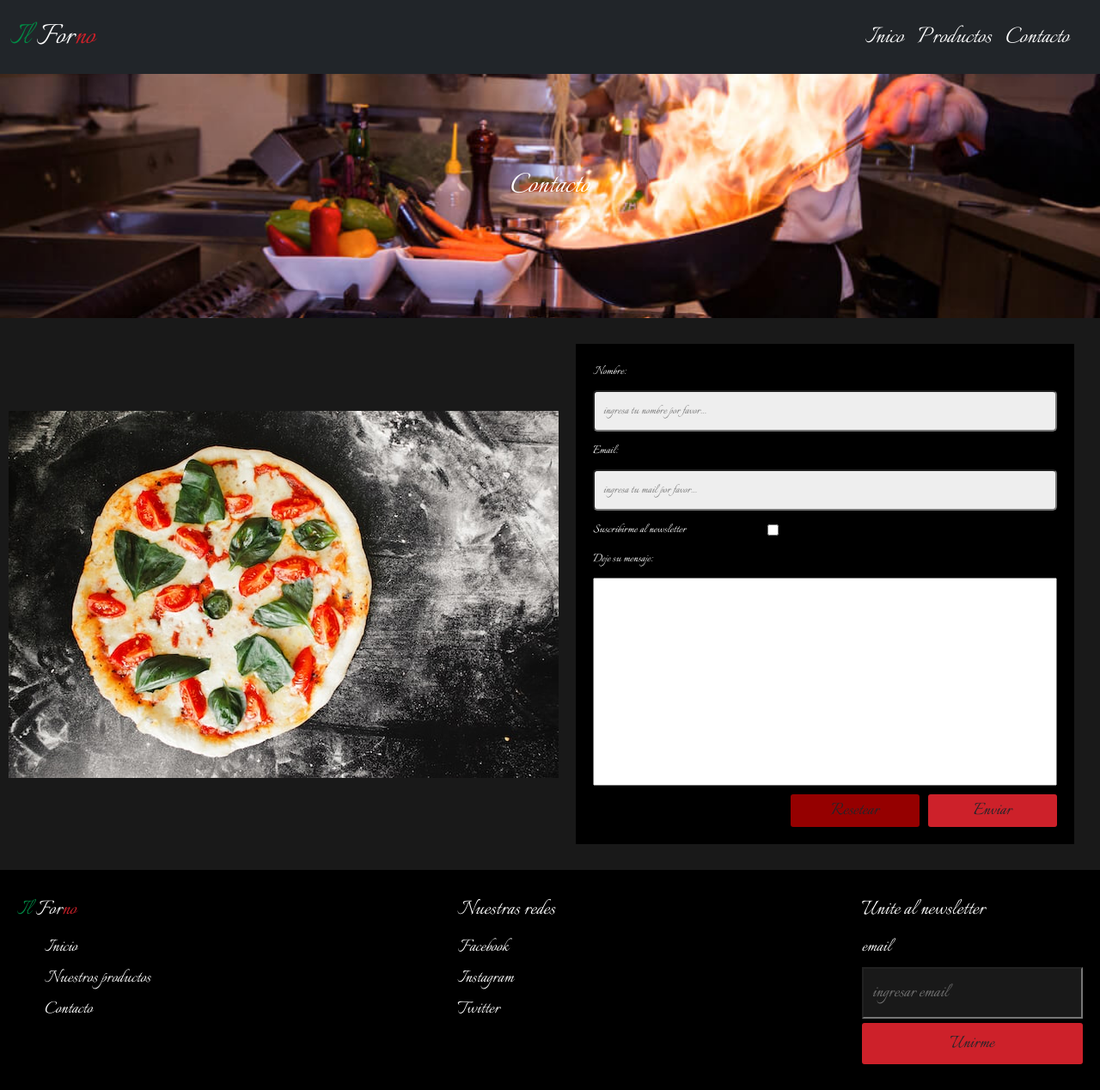
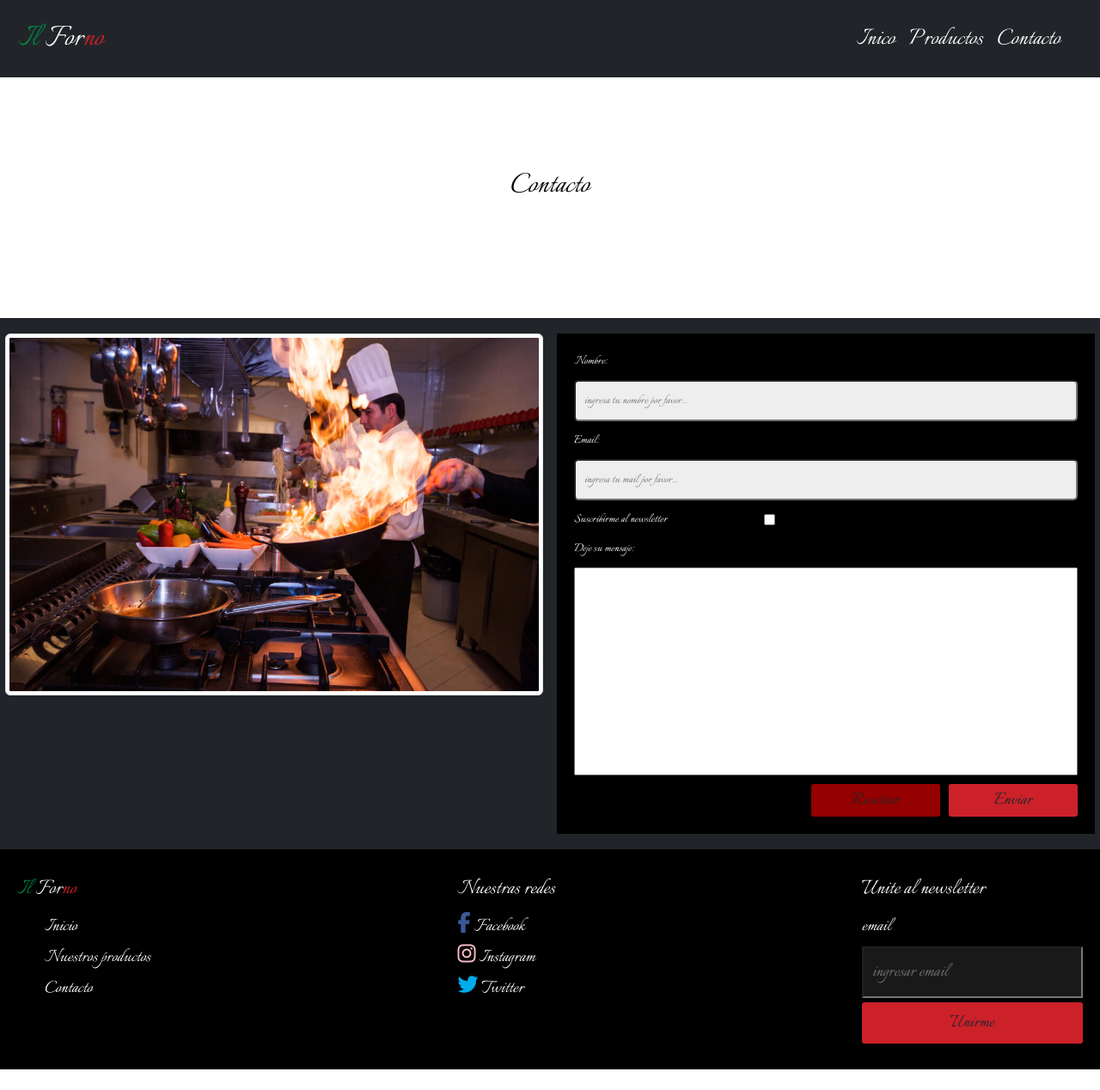
Before and after one commit to NicolasJNores/IlForno, a website: page pages/contacto.html in a window 1280 px wide. Shown: the whole page at 86% size. After the commit the page ends 1244 px from the top, so only its background shows below. Drawn offline with nearby package versions, Linux system fonts and the light colour scheme.

Commit message:
Ultimo desafio

```diff
--- a/pages/contacto.html
+++ b/pages/contacto.html
@@ -58,9 +58,16 @@
         <div class="herobg">
             <h1>Contacto</h1>
         </div>
-        <section class="formulario">
-            <img src="../assets/pizza3.jpg" alt="pizza margherita">
-            <form action="" class="form"> <!---FORM -->
+
+        <section class="bg-dark ">
+            <!--dentro de row van las columnas-->
+            <div class="row">
+                <!--con d-flex dentro de la clase se aplica flex box-->
+                <div class="col-md-6 p-2">
+                    <img src="../assets/nosotros.jpg" class="img-thumbnail" alt="Pizza margherita">
+                </div>
+                <div class="col-md-6 p-2">
+                    <form action="" class="form "> <!---FORM -->
                         <div class="form__content">
                             <label for="name">Nombre:</label>
                             <input type="text" name="name" placeholder="ingresa tu nombre por favor...">
@@ -84,8 +91,9 @@
                             <button type="submit" class="btn ">Enviar</button>
                         </div>
                     </form>
+                </div>
+            </div>
         </section>
-
 
     </main>
     <!--Pie de pagina -->
@@ -107,9 +115,9 @@
 
         <section>
             <h3>Nuestras redes </h3>
-            <a href="" class="footer-link">Facebook</a>
-            <a href="" class="footer-link">Instagram</a>
-            <a href="" class="footer-link">Twitter</a>
+            <a href="" class="footer-link"><i class="fa-brands fa-facebook-f"></i> Facebook</a>
+            <a href="" class="footer-link"><i class="fa-brands fa-instagram"></i> Instagram</a>
+            <a href="" class="footer-link"><i class="fa-brands fa-twitter"></i> Twitter</a>
         </section>
 
         <section>
@@ -127,6 +135,8 @@
     <script src="https://cdn.jsdelivr.net/npm/bootstrap@5.3.0-alpha1/dist/js/bootstrap.bundle.min.js"
         integrity="sha384-w76AqPfDkMBDXo30jS1Sgez6pr3x5MlQ1ZAGC+nuZB+EYdgRZgiwxhTBTkF7CXvN"
         crossorigin="anonymous"></script>
+    <!--Link al script de fontawesome-->
+    <script src="https://kit.fontawesome.com/b500423cf3.js" crossorigin="anonymous"></script>
 </body>
 
 </html>
--- a/scss/components/_footer.scss
+++ b/scss/components/_footer.scss
@@ -33,7 +33,17 @@
              }
          }
 
+         .fa-facebook-f {
+             color: #3b5998;
+         }
 
+         .fa-instagram {
+             color: #FFC0CB;
+         }
+
+         .fa-twitter {
+             color: #00acee;
+         }
      }
 
      .footer-link {
--- a/scss/components/_header.scss
+++ b/scss/components/_header.scss
@@ -25,19 +25,3 @@ header {
     height: 70px;
     font-size: 32px;
 }
-
-.herobg {
-    background-image: url(../assets/nosotros.jpg);
-    background-attachment: fixed;
-    background-repeat: no-repeat;
-    background-position: center;
-    background-size: cover;
-    color: #fff;
-    font-family: Italianno;
-    font-size: 40px;
-    width: 100%;
-    height: 300px;
-    display: flex;
-    align-items: center;
-    justify-content: center;
-}
--- a/scss/layout/_contacto.scss
+++ b/scss/layout/_contacto.scss
@@ -8,30 +8,22 @@
 
 }
 
-.formulario {
+.bg-dark {
     display: flex;
     align-items: center;
     width: 100%;
     padding: 10px;
 }
 
-.formulario img {
-    width: 60%;
-    height: 100%;
-    object-fit: cover;
-}
-
+.col-md-6 {
     .form {
         background: #000;
         color: #fff;
-    width: 100%;
-    height: 100%;
         display: flex;
         flex-direction: column;
         justify-content: space-between;
         gap: 10px;
         padding: 20px;
-    margin: 20px;
     }
 
     .form__content {
@@ -71,3 +63,4 @@
     .btn--form {
         background-color: rgb(149, 0, 0);
     }
+}
--- a/scss/layout/_medias.scss
+++ b/scss/layout/_medias.scss
@@ -52,9 +52,7 @@
     }
 
     nav {
-        flex-direction: column;
-        height: 100%;
-    }
+        flex-direction: column;       }
 
     nav ul {
         flex-direction: column;
--- a/scss/layout/_productos.scss
+++ b/scss/layout/_productos.scss
@@ -28,4 +28,28 @@
     display: flex;
     align-items: center;
     justify-content: center;
+    justify-content: space-evenly;
 }
+
+.herobg {
+    background-color: #fff;
+    background-attachment: fixed;
+    background-repeat: no-repeat;
+    background-position: center;
+    background-size: cover;
+    color: #000000;
+    font-family: Italianno;
+    font-size: 100px;
+    width: 100%;
+    height: 300px;
+    display: flex;
+    align-items: center;
+    justify-content: center;
+}
+
+.carousel-item img {
+    width: 100%;
+    height: 600px;
+    object-fit: cover;
+
+}
```
Also changed, not shown: index.html (+5 -4 lines), pages/productos.html (+37 -3 lines), css/style.css. Lines whose indentation alone changed are shown as unchanged.
